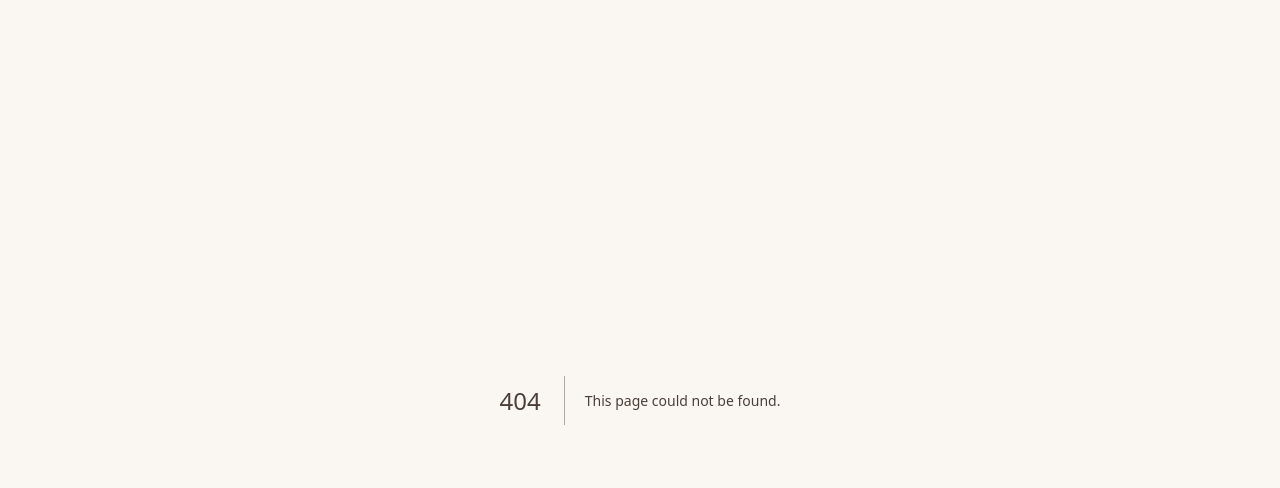
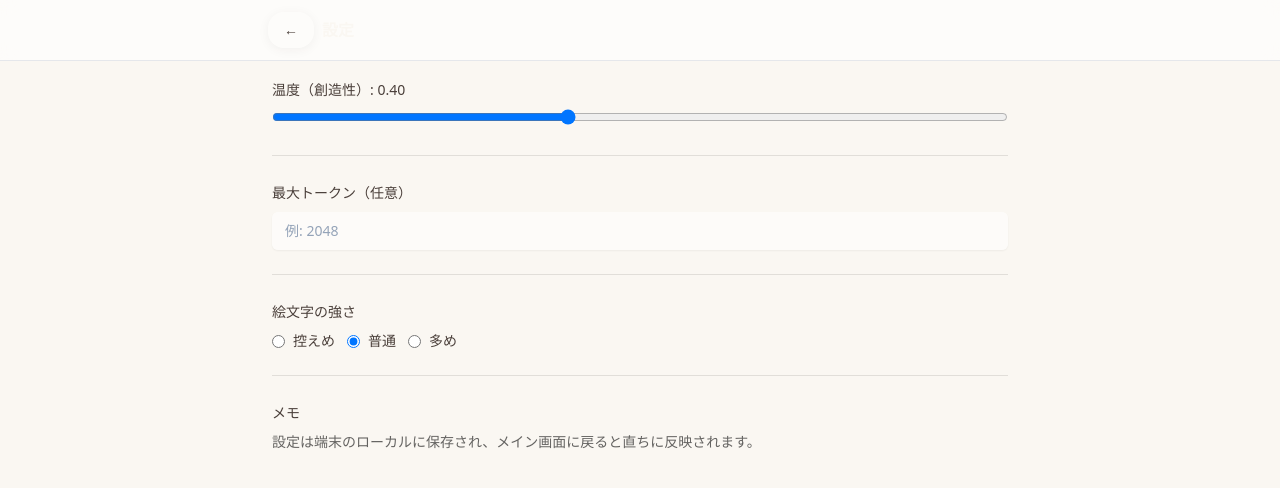
Before and after one commit to appdevelopmentworks/kimikimichat, a Next.js app: page /settings in a window 1280 px wide. Before the commit this address had no page. Shown: the top 488 px of the page. Built offline with nearby package versions, Linux system fonts and the light colour scheme.

Commit message:
スマホ対応修正7

```diff
--- a/app/page.tsx
+++ b/app/page.tsx
@@ -1,5 +1,6 @@
  'use client'
 import React, { useEffect, useMemo, useRef, useState } from 'react'
+import { useRouter } from 'next/navigation'
 import { motion } from 'framer-motion'
 import { Button } from '@/components/ui/button'
 import { Card, CardContent } from '@/components/ui/card'
@@ -11,6 +12,7 @@ import { ScrollArea } from '@/components/ui/scroll-area'
 import { Separator } from '@/components/ui/separator'
 import { Switch } from '@/components/ui/switch'
 import { Logo } from '@/components/logo'
+import { loadTemperature, saveTemperature, loadMaxTokens, saveMaxTokens, loadEmojiMode, saveEmojiMode, type EmojiMode } from '@/lib/settings'
 import { Trash2, Settings2, Send, Copy } from 'lucide-react'
 
 // 型
@@ -24,9 +26,9 @@ export default function Page() {
   const [messages, setMessages] = useState<Msg[]>(() => [])
   const [input, setInput] = useState('')
   const [busy, setBusy] = useState(false)
-  const [temperature, setTemperature] = useState(0.4)
-  const [maxTokens, setMaxTokens] = useState<number | undefined>(undefined)
-  const [emojiMode, setEmojiMode] = useState<'normal'|'low'|'high'>('normal')
+  const [temperature, setTemperature] = useState<number>(() => loadTemperature(0.4))
+  const [maxTokens, setMaxTokens] = useState<number | undefined>(() => loadMaxTokens(undefined))
+  const [emojiMode, setEmojiMode] = useState<EmojiMode>(() => loadEmojiMode('normal'))
   const bottomRef = useRef<HTMLDivElement | null>(null)
 
   useEffect(() => {
@@ -41,6 +43,11 @@ export default function Page() {
   }, [messages])
 
   useEffect(() => { bottomRef.current?.scrollIntoView({ behavior: 'smooth' }) }, [messages])
+
+  // Persist settings changes
+  useEffect(() => { saveTemperature(temperature) }, [temperature])
+  useEffect(() => { saveMaxTokens(maxTokens) }, [maxTokens])
+  useEffect(() => { saveEmojiMode(emojiMode) }, [emojiMode])
 
   const systemPrompt = useMemo(() => (
     'あなたは思いやりのあるアシスタントです。語尾は丁寧でやさしく、女性好みの表現を心がけます。' +
@@ -175,6 +182,23 @@ function SettingsSheet({ temperature, setTemperature, maxTokens, setMaxTokens, e
   maxTokens?: number; setMaxTokens: (n:number|undefined)=>void;
   emojiMode: 'normal'|'low'|'high'; setEmojiMode: (v:'normal'|'low'|'high')=>void;
 }) {
+  const router = useRouter()
+  const [isMobile, setIsMobile] = useState(false)
+  useEffect(() => {
+    const mq = window.matchMedia('(max-width: 639px)')
+    const update = () => setIsMobile(mq.matches)
+    update()
+    mq.addEventListener('change', update)
+    return () => mq.removeEventListener('change', update)
+  }, [])
+
+  if (isMobile) {
+    return (
+      <Button variant="ghost" title="設定" onClick={() => router.push('/settings')}>
+        <Settings2 className="h-5 w-5"/>
+      </Button>
+    )
+  }
   return (
     <Sheet>
       <SheetTrigger asChild>
--- /dev/null
+++ b/app/settings/page.tsx
@@ -0,0 +1,72 @@
+"use client"
+import React, { useEffect, useState } from 'react'
+import { useRouter } from 'next/navigation'
+import { Button } from '@/components/ui/button'
+import { Input } from '@/components/ui/input'
+import { Textarea } from '@/components/ui/textarea'
+import { Label } from '@/components/ui/label'
+import { Separator } from '@/components/ui/separator'
+import { loadTemperature, saveTemperature, loadMaxTokens, saveMaxTokens, loadEmojiMode, saveEmojiMode, type EmojiMode } from '@/lib/settings'
+
+export default function SettingsPage(){
+  const router = useRouter()
+  const [temperature, setTemperature] = useState<number>(() => loadTemperature(0.4))
+  const [maxTokens, setMaxTokens] = useState<number | undefined>(() => loadMaxTokens(undefined))
+  const [emojiMode, setEmojiMode] = useState<EmojiMode>(() => loadEmojiMode('normal'))
+
+  useEffect(() => { saveTemperature(temperature) }, [temperature])
+  useEffect(() => { saveMaxTokens(maxTokens) }, [maxTokens])
+  useEffect(() => { saveEmojiMode(emojiMode) }, [emojiMode])
+
+  return (
+    <div className="min-h-dvh flex flex-col bg-[var(--bg)]">
+      <header className="sticky top-0 z-10 backdrop-blur supports-[backdrop-filter]:bg-white/60 border-b">
+        <div className="max-w-3xl mx-auto flex items-center justify-between p-3">
+          <div className="flex items-center gap-2">
+            <Button variant="ghost" onClick={() => router.back()} title="戻る">←</Button>
+            <h1 className="text-base font-semibold">設定</h1>
+          </div>
+          <div />
+        </div>
+      </header>
+
+      <main className="flex-1">
+        <div className="max-w-3xl mx-auto p-4">
+          <div className="space-y-6">
+            <section className="space-y-2">
+              <Label>温度（創造性）: {temperature.toFixed(2)}</Label>
+              <input type="range" min={0} max={1} step={0.05} value={temperature}
+                onChange={(e)=>setTemperature(parseFloat(e.target.value))} className="w-full" />
+            </section>
+
+            <Separator />
+
+            <section className="space-y-2">
+              <Label>最大トークン（任意）</Label>
+              <Input type="number" placeholder="例: 2048" value={maxTokens ?? ''}
+                onChange={(e)=> setMaxTokens(e.target.value ? parseInt(e.target.value,10) : undefined)} />
+            </section>
+
+            <Separator />
+
+            <section className="space-y-2">
+              <Label>絵文字の強さ</Label>
+              <div className="flex flex-wrap items-center gap-3 gap-y-2 text-sm">
+                <label className="inline-flex items-center gap-2 min-w-0"><input type="radio" name="emoji" onChange={()=>setEmojiMode('low')} checked={emojiMode==='low'} />控えめ</label>
+                <label className="inline-flex items-center gap-2 min-w-0"><input type="radio" name="emoji" onChange={()=>setEmojiMode('normal')} checked={emojiMode==='normal'} />普通</label>
+                <label className="inline-flex items-center gap-2 min-w-0"><input type="radio" name="emoji" onChange={()=>setEmojiMode('high')} checked={emojiMode==='high'} />多め</label>
+              </div>
+            </section>
+
+            <Separator />
+
+            <section className="space-y-2">
+              <Label>メモ</Label>
+              <p className="text-sm text-black/60">設定は端末のローカルに保存され、メイン画面に戻ると直ちに反映されます。</p>
+            </section>
+          </div>
+        </div>
+      </main>
+    </div>
+  )
+}
--- /dev/null
+++ b/lib/settings.ts
@@ -0,0 +1,52 @@
+// Simple localStorage-backed settings helpers
+
+export type EmojiMode = 'normal' | 'low' | 'high'
+
+const K_TEMPERATURE = 'kimi-settings-temperature'
+const K_MAXTOKENS = 'kimi-settings-maxTokens'
+const K_EMOJI = 'kimi-settings-emoji'
+
+export function loadTemperature(defaultValue = 0.4): number {
+  if (typeof window === 'undefined') return defaultValue
+  try {
+    const v = localStorage.getItem(K_TEMPERATURE)
+    return v ? Math.min(1, Math.max(0, parseFloat(v))) : defaultValue
+  } catch {
+    return defaultValue
+  }
+}
+
+export function saveTemperature(v: number) {
+  try { localStorage.setItem(K_TEMPERATURE, String(v)) } catch {}
+}
+
+export function loadMaxTokens(defaultValue?: number): number | undefined {
+  if (typeof window === 'undefined') return defaultValue
+  try {
+    const v = localStorage.getItem(K_MAXTOKENS)
+    return v ? parseInt(v, 10) : defaultValue
+  } catch {
+    return defaultValue
+  }
+}
+
+export function saveMaxTokens(v: number | undefined) {
+  try {
+    if (v == null || Number.isNaN(v)) localStorage.removeItem(K_MAXTOKENS)
+    else localStorage.setItem(K_MAXTOKENS, String(v))
+  } catch {}
+}
+
+export function loadEmojiMode(defaultValue: EmojiMode = 'normal'): EmojiMode {
+  if (typeof window === 'undefined') return defaultValue
+  try {
+    const v = localStorage.getItem(K_EMOJI) as EmojiMode | null
+    return v === 'low' || v === 'normal' || v === 'high' ? v : defaultValue
+  } catch {
+    return defaultValue
+  }
+}
+
+export function saveEmojiMode(v: EmojiMode) {
+  try { localStorage.setItem(K_EMOJI, v) } catch {}
+}
```
Also changed, not shown: 1 other file (tests, documents, lock files or other folders).
